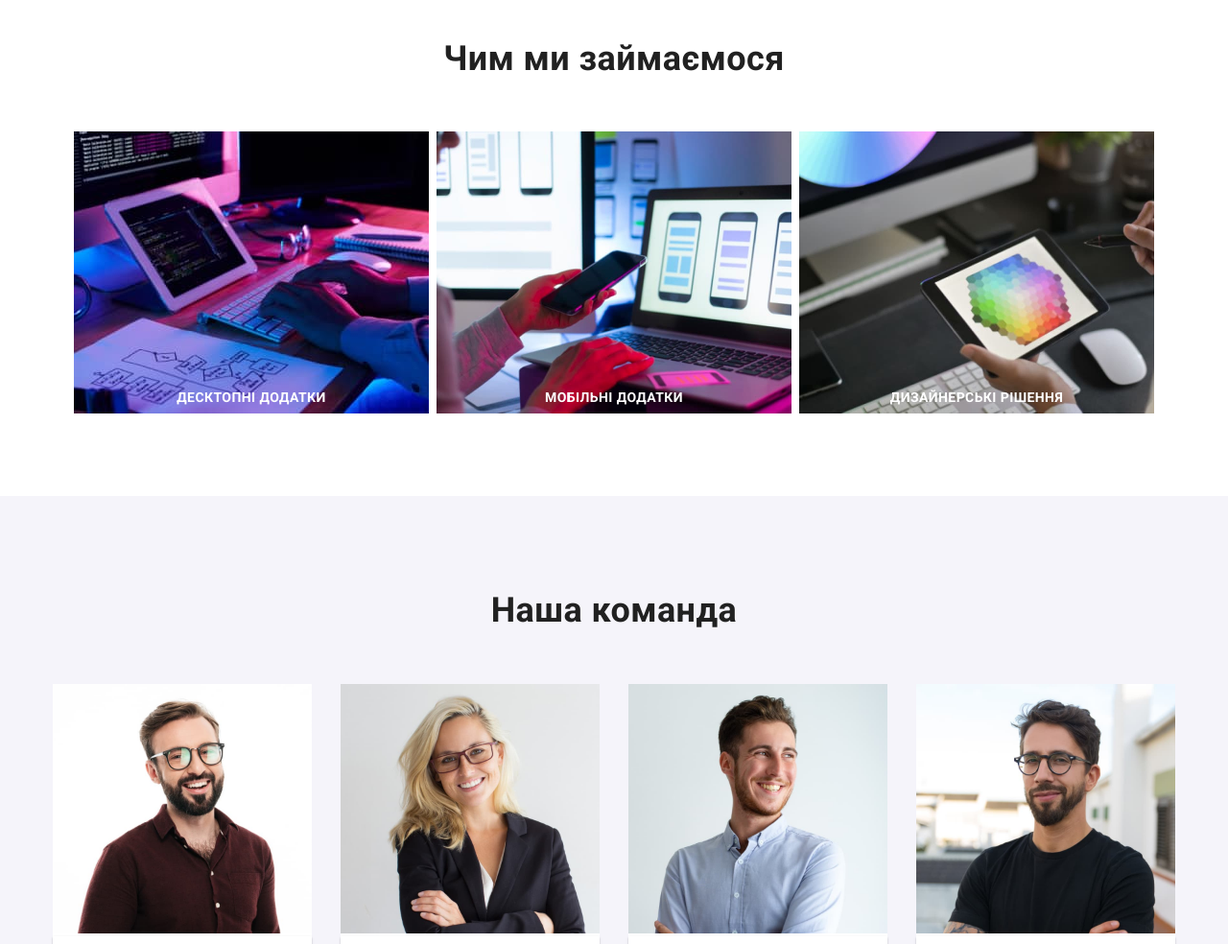
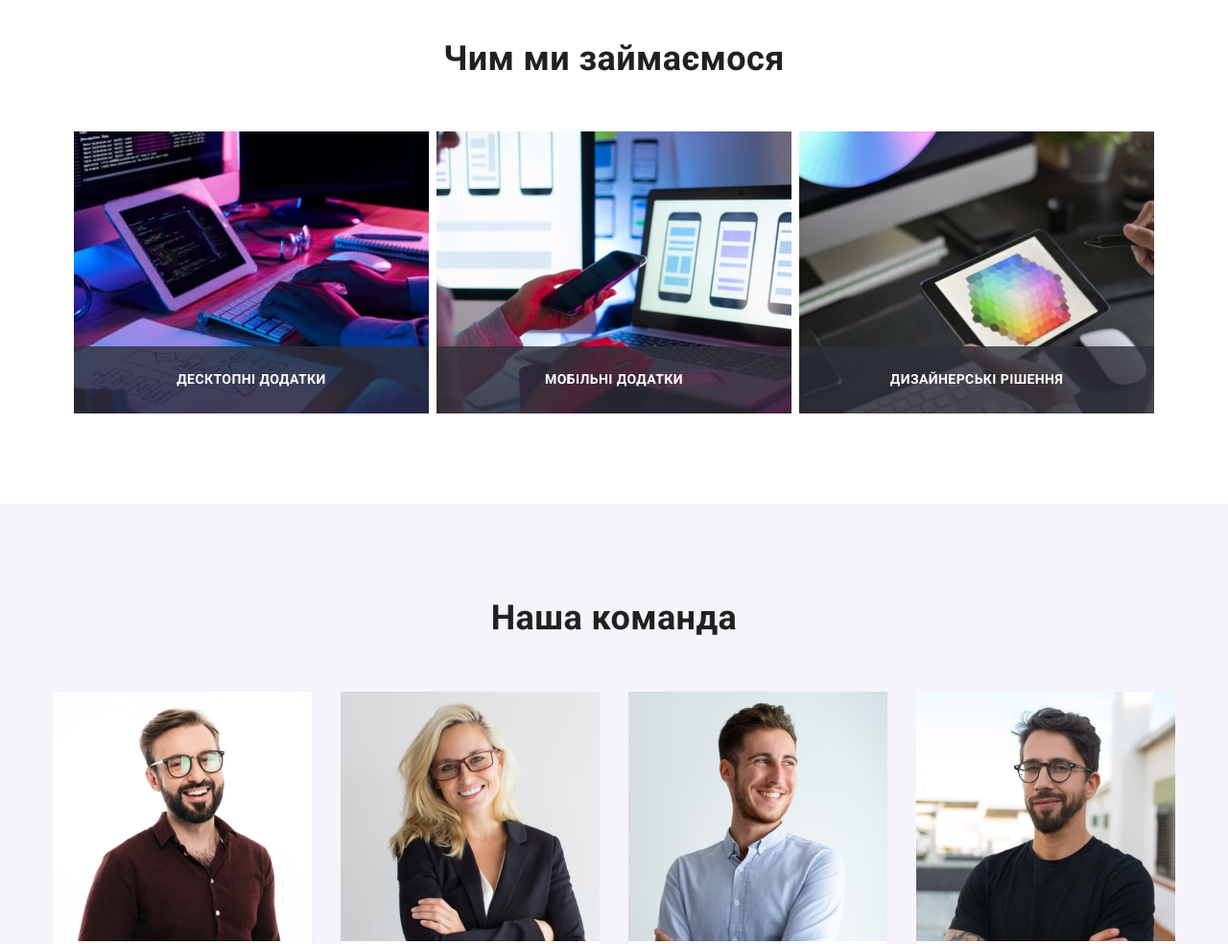
Before and after one commit to Alekssita/goit-markup-hw-05, a plain HTML site: page index.html in a window 1280 px wide. Shown: the part 1080-2064 px from the top of the page at 96% size. Drawn offline with nearby package versions, Linux system fonts and the light colour scheme.

Commit message:
What are we doing

```diff
--- a/css/style.css
+++ b/css/style.css
@@ -184,6 +184,12 @@ body {
 	margin-right: 10px;
 	}
 
+	img {
+display: block;
+height: auto;
+max-width: 100%;
+	}
+
 /*рішення для вашого бізнесу */
 .section-hero {
 	background-color: var(--main-unit);
@@ -294,13 +300,16 @@ body {
 	height: 70px;
 }
 /*Чим ми займаємося*/
+.section-title-activity {
+position: relative;
+}
 
-.section-title-list {
-	position: relative;
-	}
-	.section-title-activity-name {
-		font-family: 'Roboto';
-	font-style: normal;
+.section-title-activity-name {
+	position: absolute;
+	left: 0;
+	bottom: 0;
+	width: 100%;
+	padding: 27px 10px;
 	font-weight: 700;
 	font-size: 14px;
 	line-height: 1.14;
@@ -308,22 +317,8 @@ body {
 	letter-spacing: 0.03em;
 	text-transform: uppercase;
 	color: var(--main-light);
-	margin-top: -27px;
-
+	background: rgba(47, 48, 58, 0.8);
 	}
-
-.section-title-activity::before {
-	position: absolute;
-	display: block;
-	margin-left: auto;
-	content: '';
-	width: 370px;
-height: 70px;
-top: 224px;
-background:rgba(47, 48, 58, 0.8);
-align-items: flex-end;
-}
-
 
 /*Наша команда*/
 
--- a/index.html
+++ b/index.html
@@ -120,15 +120,15 @@
 					<ul class="list">
 							<li class="section-title-activity">
 								<img src="./images/What-do-we-do/pk.jpg" alt="фото пк" width="370" height="294" />
-								<p class="section-title-activity-name">Десктопні додатки</p>
+								<h3 class="section-title-activity-name">Десктопні додатки</h3>
 							</li>
 							<li class="section-title-activity">
 								<img src="./images/What-do-we-do/laptop.jpg" alt="фото ноутбука" width="370" height="294" />
-								<p class="section-title-activity-name">Мобільні додатки</p>
+								<h3 class="section-title-activity-name">Мобільні додатки</h3>
 							</li>
 							<li class="section-title-activity">
 								<img src="./images/What-do-we-do/tablet.jpg" alt="фото планшета" width="370" height="294" />
-								<p class="section-title-activity-name">Дизайнерські рішення</p>
+								<h3 class="section-title-activity-name">Дизайнерські рішення</h3>
 							</li>
 					</ul>
 				</div>
```
